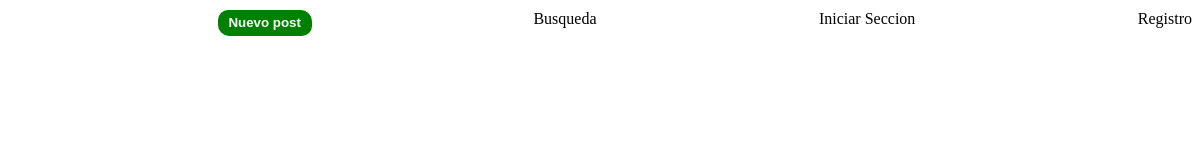
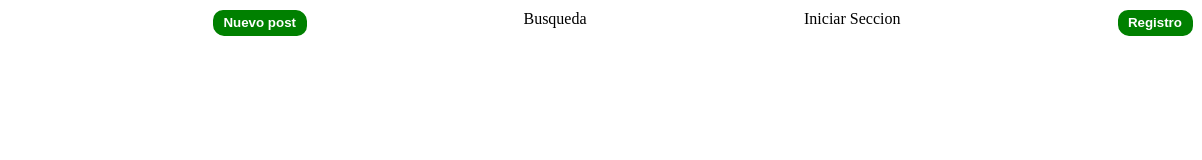
Before and after one commit to ReTagus/MiProyecto, a plain HTML site: page index.html in a window 1280 px wide. Shown: the full height of the page, 78-1280 px from the left. Drawn offline with Linux system fonts and the light colour scheme.

Commit message:
agregar estilos para el boton de registro

```diff
--- a/index.html
+++ b/index.html
@@ -20,7 +20,7 @@
             </li>
             <li>Busqueda</li>
             <li>Iniciar Seccion</li>
-            <li>Registro</li>
+            <li><button class = "mainButton" >Registro </button></li>
         </ul>
     </header>
     <main>
```
